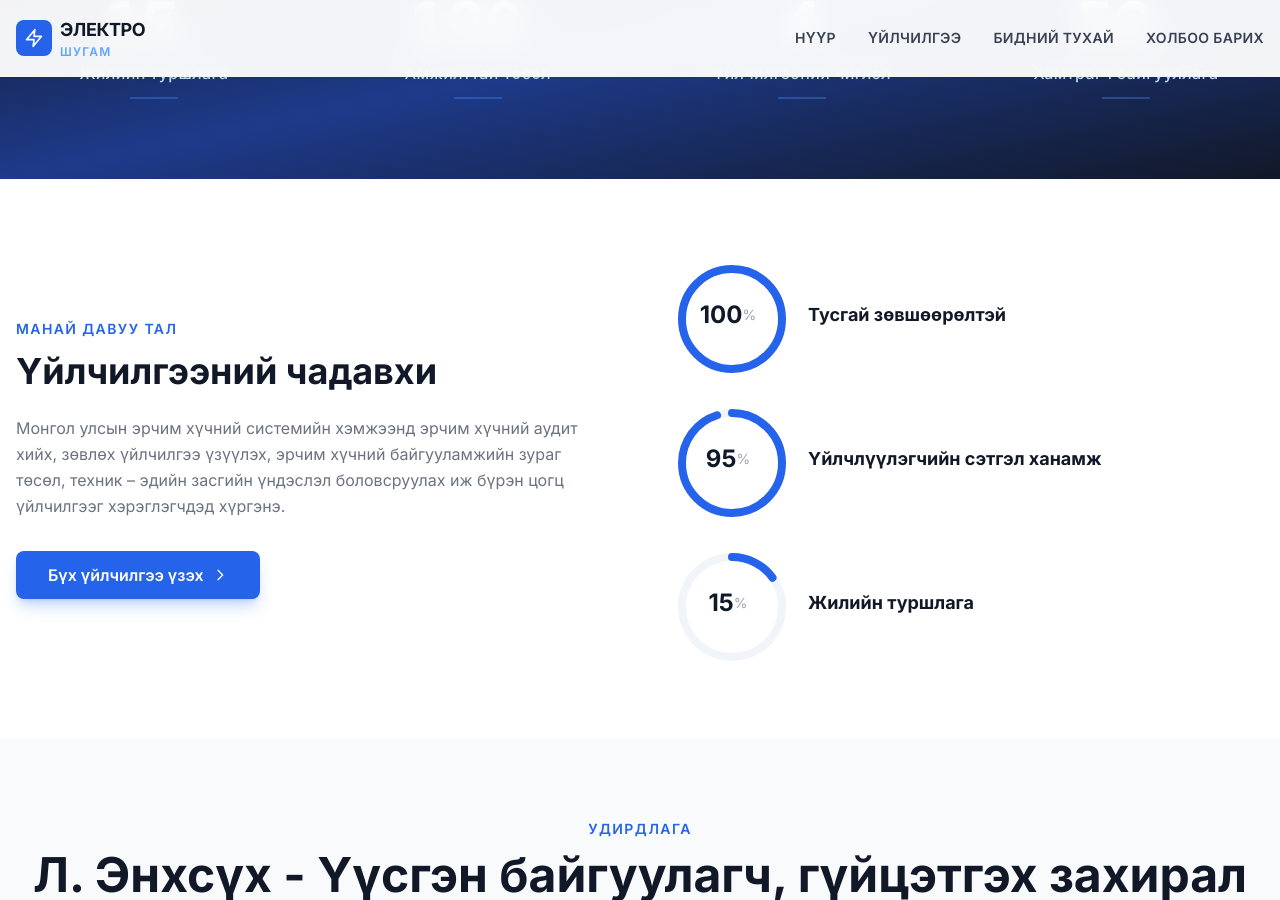
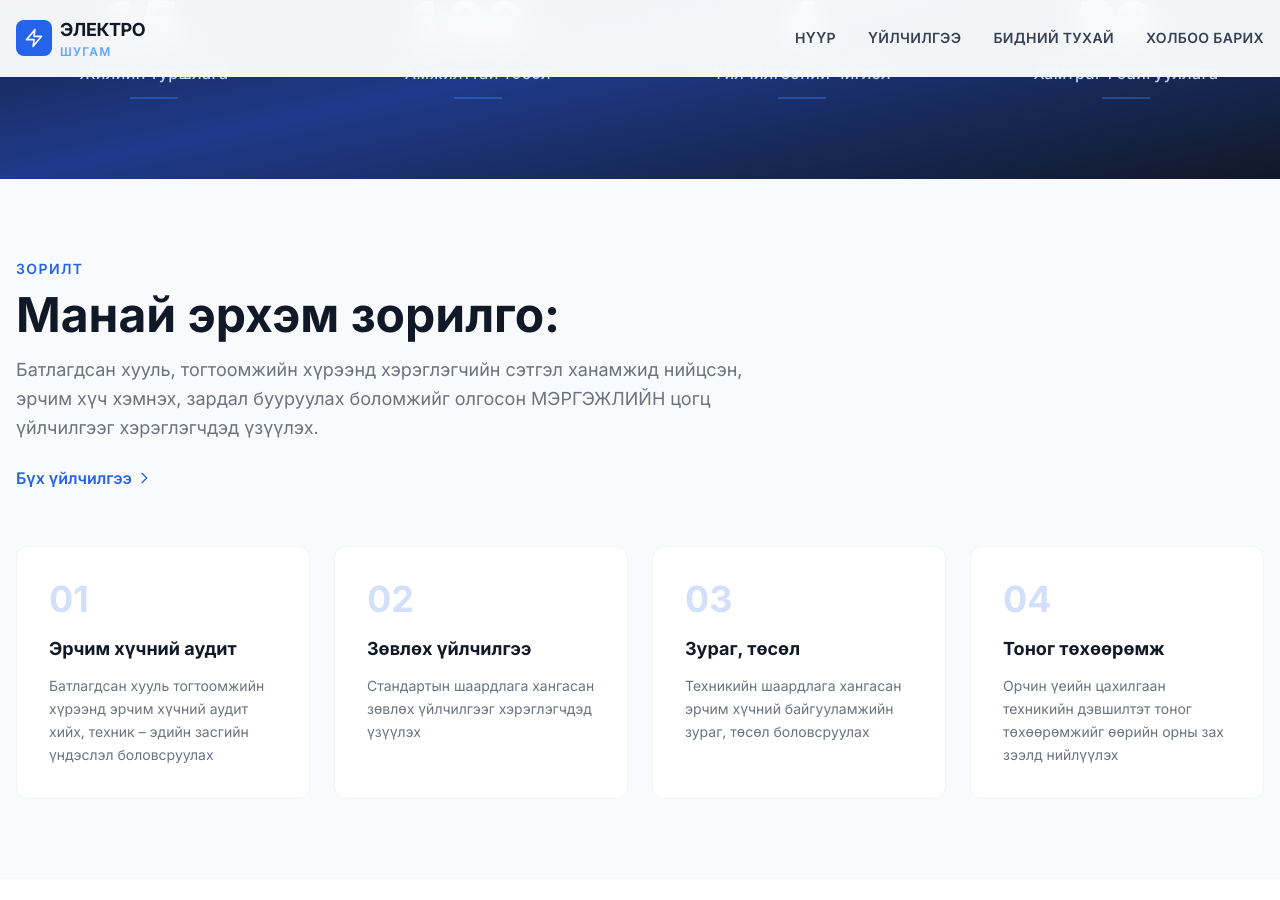
Before and after one commit to electroshugam/electroshugam_web_new, a Jekyll site: the page built from index.html, in a window 1280 px wide and 900 px high, scrolled down 2411 px. Built offline with Jekyll 4.4.1, drawn with Linux system fonts in a browser that asks for light colours; nearby versions of some CDN libraries.

Commit message:
fig update

```diff
--- a/index.html
+++ b/index.html
@@ -184,6 +184,27 @@ body_class: hero-dark
   </div>
 </section>
 
+
+<!-- Block: Features - Mission -->
+<section class="py-20 bg-gray-50">
+  <div class="container mx-auto px-4">
+    <div class="max-w-3xl mb-14">
+      <p class="text-sm font-semibold text-blue-600 uppercase tracking-widest mb-3">Зорилт</p>
+      <h2 class="text-3xl md:text-4xl lg:text-5xl font-bold mb-4 text-gray-900">Манай эрхэм зорилго:</h2>
+      <p class="text-lg text-gray-500 leading-relaxed">Батлагдсан хууль, тогтоомжийн хүрээнд хэрэглэгчийн сэтгэл ханамжид нийцсэн, эрчим хүч хэмнэх, зардал бууруулах боломжийг олгосон МЭРГЭЖЛИЙН цогц үйлчилгээг хэрэглэгчдэд үзүүлэх.</p>
+      <a href="{{ '/services/' | relative_url }}" class="inline-flex items-center mt-6 text-blue-600 hover:text-blue-700 font-semibold group">Бүх үйлчилгээ<svg class="w-4 h-4 ml-1 group-hover:translate-x-1 transition-transform" fill="none" stroke="currentColor" stroke-width="2" viewBox="0 0 24 24"><path stroke-linecap="round" stroke-linejoin="round" d="M9 5l7 7-7 7"/></svg></a>
+    </div>
+    <div class="grid grid-cols-1 md:grid-cols-2 lg:grid-cols-4 gap-6">
+      <div class="feature-card bg-white p-8 rounded-xl border border-gray-100 transition-all duration-300 group"><p class="feature-number text-4xl font-bold text-blue-600/20 mb-4 transition-colors">01</p><h3 class="text-lg font-bold mb-3 text-gray-900">Эрчим хүчний аудит</h3><p class="text-gray-500 text-sm leading-relaxed">Батлагдсан хууль тогтоомжийн хүрээнд эрчим хүчний аудит хийх, техник – эдийн засгийн үндэслэл боловсруулах</p></div>
+      <div class="feature-card bg-white p-8 rounded-xl border border-gray-100 transition-all duration-300 group"><p class="feature-number text-4xl font-bold text-blue-600/20 mb-4 transition-colors">02</p><h3 class="text-lg font-bold mb-3 text-gray-900">Зөвлөх үйлчилгээ</h3><p class="text-gray-500 text-sm leading-relaxed">Стандартын шаардлага хангасан зөвлөх үйлчилгээг хэрэглэгчдэд үзүүлэх</p></div>
+      <div class="feature-card bg-white p-8 rounded-xl border border-gray-100 transition-all duration-300 group"><p class="feature-number text-4xl font-bold text-blue-600/20 mb-4 transition-colors">03</p><h3 class="text-lg font-bold mb-3 text-gray-900">Зураг, төсөл</h3><p class="text-gray-500 text-sm leading-relaxed">Техникийн шаардлага хангасан эрчим хүчний байгууламжийн зураг, төсөл боловсруулах</p></div>
+      <div class="feature-card bg-white p-8 rounded-xl border border-gray-100 transition-all duration-300 group"><p class="feature-number text-4xl font-bold text-blue-600/20 mb-4 transition-colors">04</p><h3 class="text-lg font-bold mb-3 text-gray-900">Тоног төхөөрөмж</h3><p class="text-gray-500 text-sm leading-relaxed">Орчин үеийн цахилгаан техникийн дэвшилтэт тоног төхөөрөмжийг өөрийн орны зах зээлд нийлүүлэх</p></div>
+    </div>
+  </div>
+</section>
+
+
+
 <!-- Block: Circular Stats -->
 <section class="py-20 bg-white">
   <div class="container mx-auto px-4">
```
